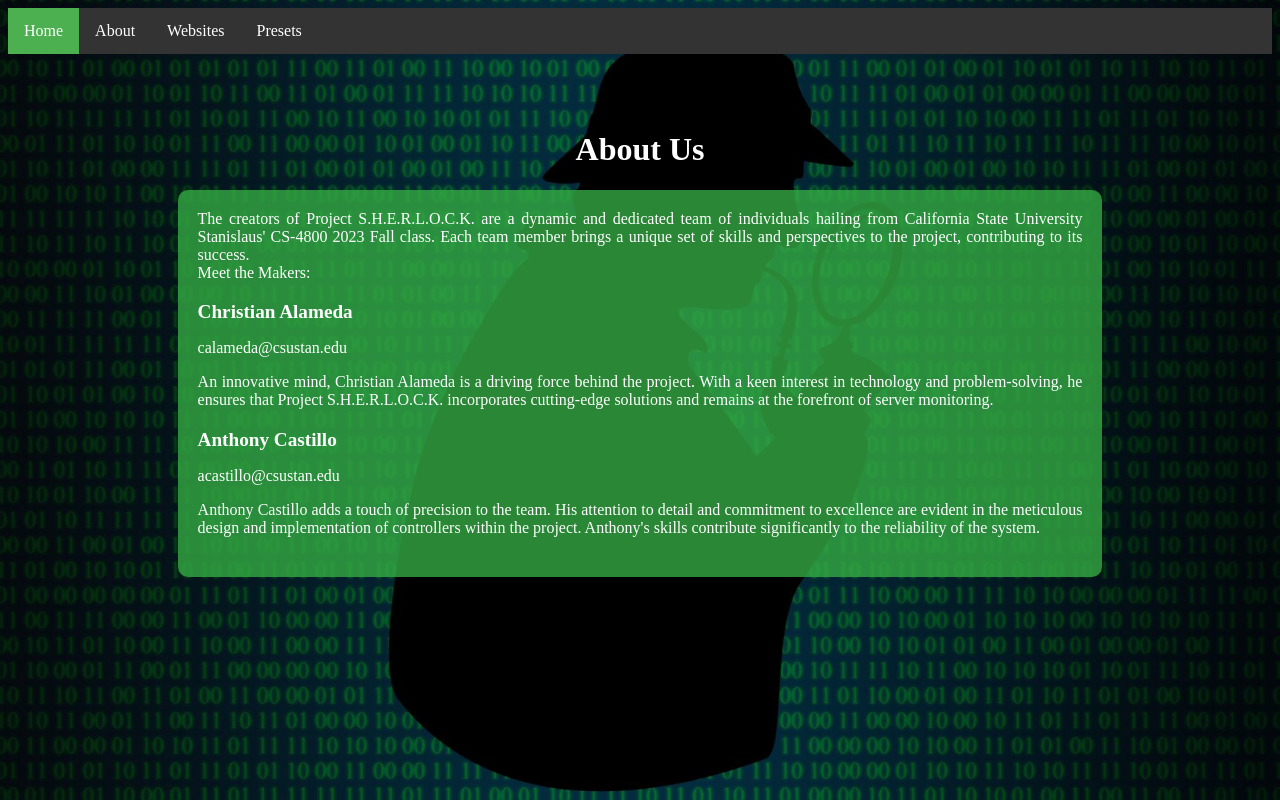
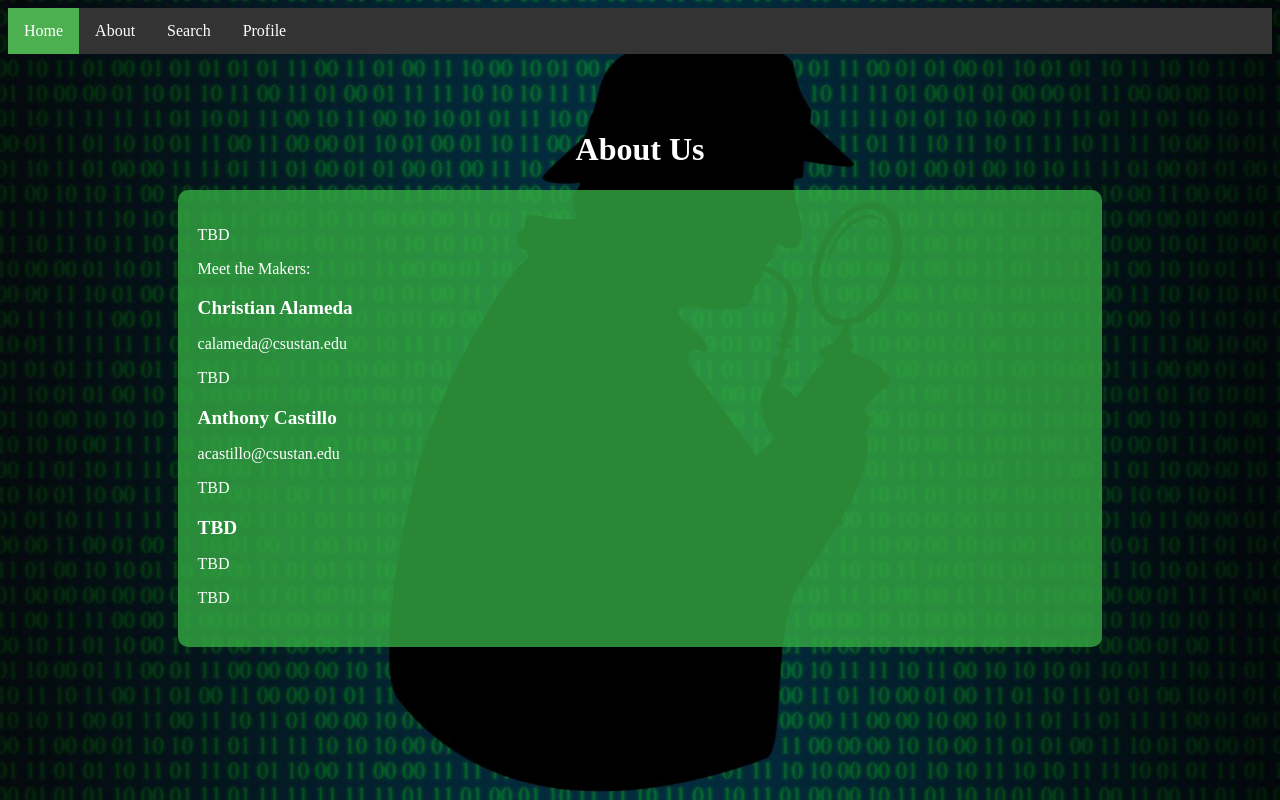
Before and after one commit to CastilloAnthony/UC_Merced_Hack_ACS, a Flask app: page /about in a window 1280 px wide. Run offline with Flask 3, Linux system fonts and the light colour scheme.

Commit message:
Routing adjustments

```diff
--- a/start.py
+++ b/start.py
@@ -7,6 +7,6 @@ def main():
     startFlask()
 #end main
 
-main()
-# if __name__ == "__main__":
-#     main()
+# main()
+if __name__ == "__main__":
+    main()
--- a/templates/aboutpage.html
+++ b/templates/aboutpage.html
@@ -1,11 +1,14 @@
 <!--CHRISTIAN-->
-{% extends "base.html" %}
-{%block content%}
+{% extends "base.html" %} {%block content%}
 
 <head>
-        <meta charset="UTF-8">
+    <meta charset="UTF-8" />
     <title>About</title>
-        <link rel= "stylesheet" type= "text/css" href= "{{ url_for('static',filename='styles/style1.css') }}">
+    <link
+        rel="stylesheet"
+        type="text/css"
+        href="{{ url_for('static',filename='styles/style1.css') }}"
+    />
 
     <style>
         section {
@@ -17,7 +20,7 @@
             width: 70%;
             height: auto;
             text-align: justify;
-                padding: 10px
+            padding: 10px;
         }
 
         h1 {
@@ -28,7 +31,12 @@
 
         section {
             color: white;
-              background-color: rgba(52, 169, 67, 0.8); /* Adjusted the alpha value for better visibility */
+            background-color: rgba(
+                52,
+                169,
+                67,
+                0.8
+            ); /* Adjusted the alpha value for better visibility */
             border-radius: 10px;
             margin: auto;
             width: 70%;
@@ -60,30 +68,27 @@
                 width: 90%; /* Make the section wider for smaller screens */
             }
         }
-
     </style>
-
 </head>
 
 <body>
-        <h1 style="text-align: center; color:white">About Us</h1>
+    <h1 style="text-align: center; color: white">About Us</h1>
     <section>
-            The creators of Project S.H.E.R.L.O.C.K. are a dynamic and dedicated team of individuals hailing from California State University Stanislaus' CS-4800 2023 Fall class. Each team member brings a unique set of skills and perspectives to the project, contributing to its success.<br>
+        <p>TBD</p>
 
-            Meet the Makers:<br>
+        Meet the Makers:<br />
 
         <p class="name">Christian Alameda</p>
         <p class="email">calameda@csustan.edu</p>
-            <p class="description">
-            An innovative mind, Christian Alameda is a driving force behind the project. With a keen interest in technology and problem-solving, he ensures that Project S.H.E.R.L.O.C.K. incorporates cutting-edge solutions and remains at the forefront of server monitoring.<br>
-            </p>
+        <p class="description">TBD<br /></p>
 
         <p class="name">Anthony Castillo</p>
         <p class="email">acastillo@csustan.edu</p>
-            <p class="description">
-              Anthony Castillo adds a touch of precision to the team. His attention to detail and commitment to excellence are evident in the meticulous design and implementation of controllers within the project. Anthony's skills contribute significantly to the reliability of the system.<br>
-            </p>
+        <p class="description">TBD<br /></p>
 
+        <p class="name">TBD</p>
+        <p class="email">TBD</p>
+        <p class="description">TBD<br /></p>
     </section>
 </body>
 {% endblock %}
--- a/templates/base.html
+++ b/templates/base.html
@@ -2,40 +2,39 @@
 <!DOCTYPE html>
 <html>
     <head>
-        <meta charset="UTF-8">
+        <meta charset="UTF-8" />
         <title>{% block title %}My Website{% endblock %}</title>
-        <link rel= "stylesheet" type= "text/css" href= "{{ url_for('static',filename='styles/style1.css') }}">
+        <link
+            rel="stylesheet"
+            type="text/css"
+            href="{{ url_for('static',filename='styles/style1.css') }}"
+        />
     </head>
     <body>
-
         <ul>
             <li><a class="home-link" href="/home">Home</a></li>
             <li><a class="dropdown" href="/about">About</a></li>
 
             <li class="dropdown">
-                <a href="#">Websites</a>
+                <a href="#">Search</a>
                 <div class="dropdown-content">
-                    <a href="/addWebsite">Add Website</a>
-                    <a href="/deleteWebsite">Delete Website</a>
-                    <a href="/viewWebsite">View Website</a>
+                    <a href="/medicine">Medicine</a>
+                    <a href="/alternativeMedicine">Alternative Medicine</a>
+                    <a href="/treatments">Treatments</a>
                 </div>
             </li>
 
             <li class="dropdown">
-                <a href="#">Presets</a>
+                <a href="#">Profile</a>
                 <div class="dropdown-content">
-                    <a href="/addPresetWebList">Add Preset</a>
-                    <a href="/editPreset">Edit Preset</a>
-                    <a href="/deletePreset">Delete Preset</a>
-                    <a href="/viewPreset">View Preset</a>
-                    <!--<a href="/addPreset">Page Prototypes</a>-->
+                    <a href="/profile">Profile</a>
+                    <a href="/login">Login/Signup</a>
                 </div>
             </li>
         </ul>
-        <br>
-        <br>
-        <main>
-            {%block content%}{% endblock %}
-        </main>
+        <br />
+        <br />
+        <main>{%block content%}{% endblock %}</main>
     </body>
-<html>
+    <html></html>
+</html>
```
Also changed, not shown: templates/homepage.html (+11 -10 lines). Lines whose indentation alone changed are shown as unchanged.
